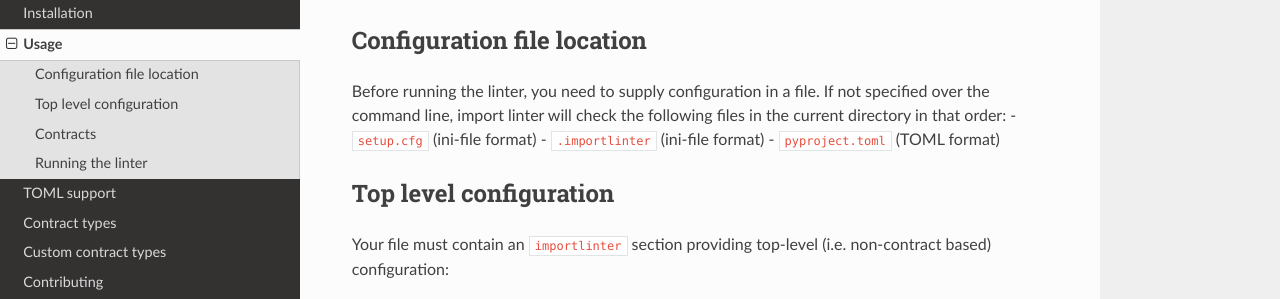
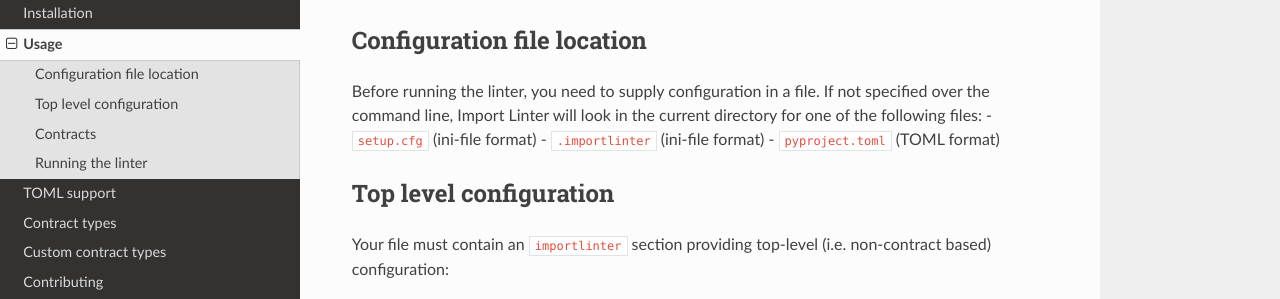
Before and after one commit to seddonym/import-linter, a Sphinx documentation site: the page built from docs/usage.rst, in a window 1280 px wide and 900 px high. Shown: the part 136-435 px from the top of the window. Built offline with Sphinx 7.4.7 and the Read the Docs theme 2.0.0, drawn with Linux system fonts in a browser that asks for light colours.

Commit message:
Update docs/usage.rst
Co-authored-by: David Seddon <david@seddonym.me>

```diff
--- a/docs/usage.rst
+++ b/docs/usage.rst
@@ -6,7 +6,7 @@ Configuration file location
 ---------------------------
 
 Before running the linter, you need to supply configuration in a file.
-If not specified over the command line, import linter will check the following files in the current directory in that order:
+If not specified over the command line, Import Linter will look in the current directory for one of the following files:
 - ``setup.cfg`` (ini-file format)
 - ``.importlinter`` (ini-file format)
 - ``pyproject.toml`` (TOML format)
```
